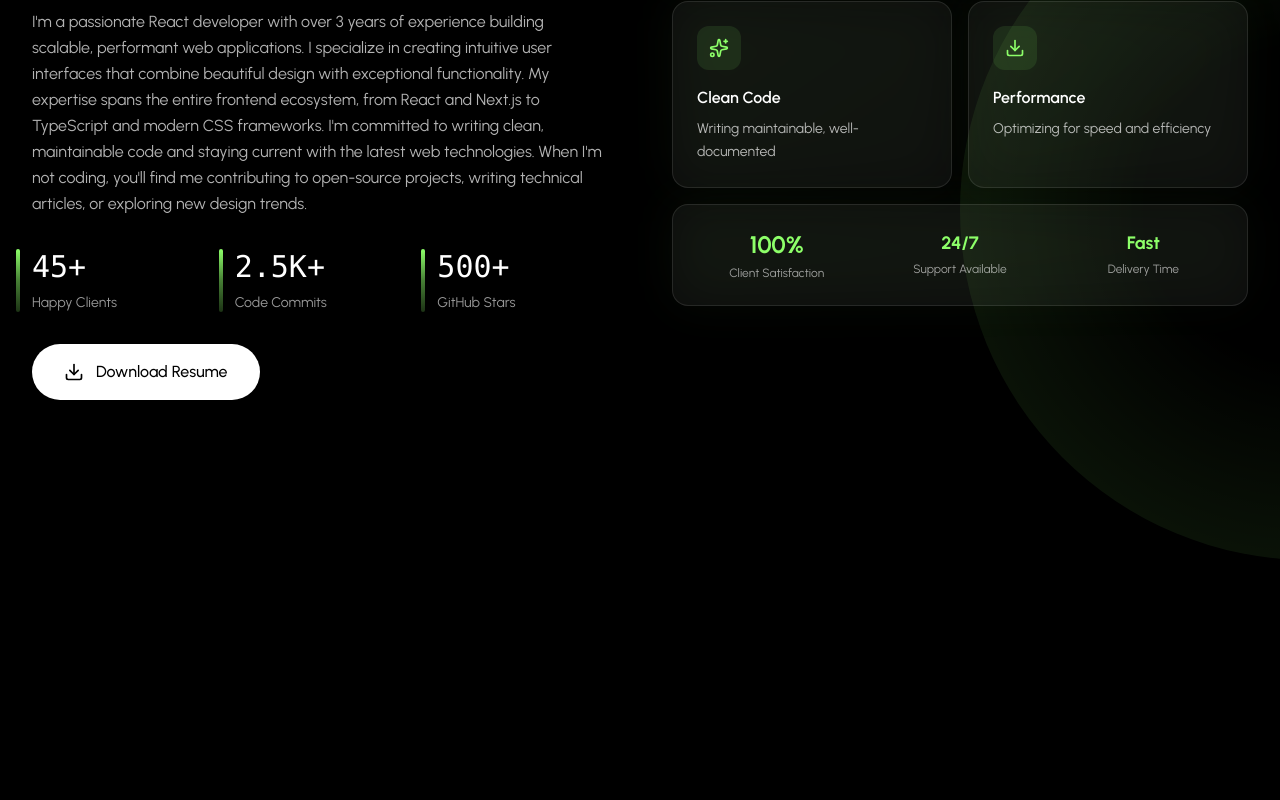
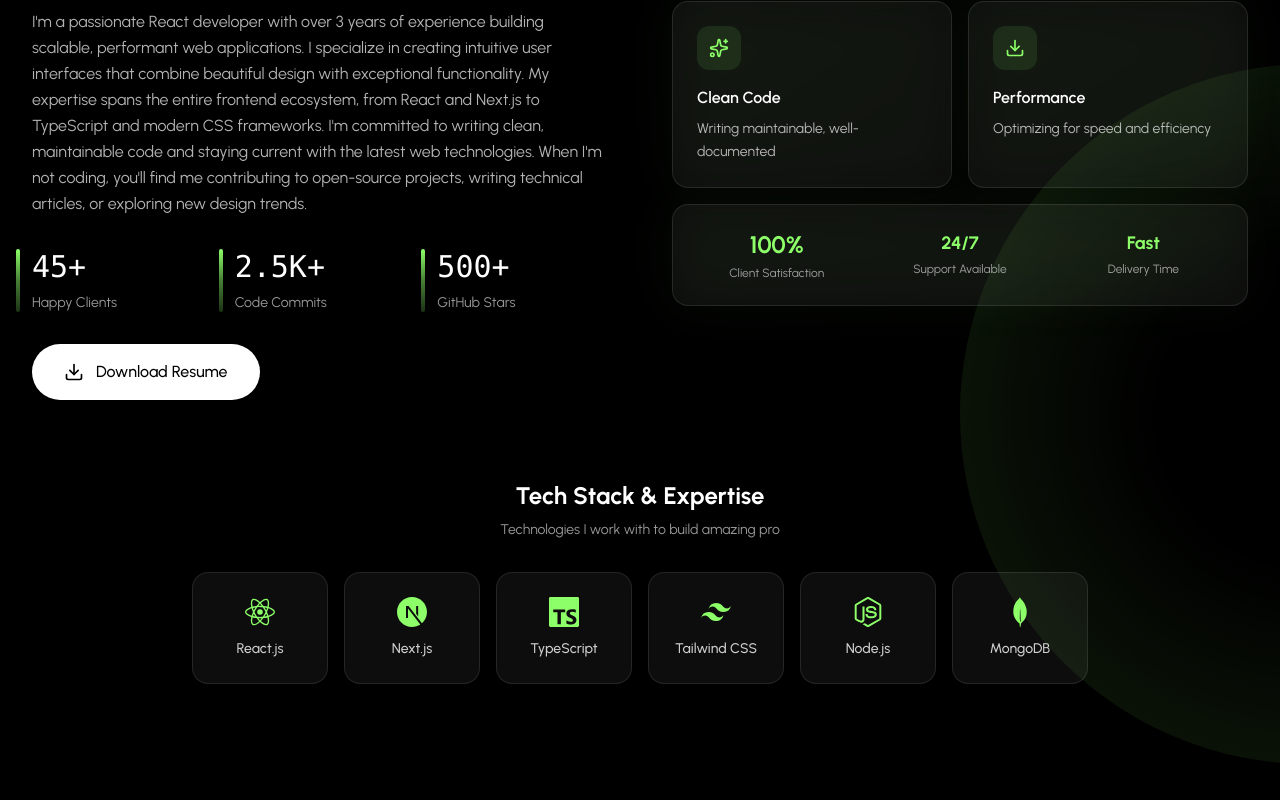
Before and after one commit to alexbalak21/Portfolio, a React app: page / in a window 1280 px wide. Shown: the part 1120-1920 px from the top of the page. Built offline with nearby package versions, Linux system fonts and the light colour scheme; the HTML template or start-up script is replaced by a standard one.

Commit message:
Skills implemented

```diff
--- a/src/components/sections/About.tsx
+++ b/src/components/sections/About.tsx
@@ -27,11 +27,14 @@ const About = () => {
       <RadialGradientBackground variant="about" />
 
       <div className="relative z-10 max-w-7xl mx-auto px-4 sm:px-6 lg:px-8">
+
         {/* Main Grid */}
         <div className="grid grid-cols-1 lg:grid-cols-2 gap-16 items-center mb-20">
-          {/* Left Column - Content */}
+
+          {/* Left Column */}
           <div className="flex flex-col gap-12">
             <div className="flex flex-col gap-8">
+
               {/* Title */}
               <FadeIn delay={60}>
                 <div className="inline-flex items-center gap-2.5 px-5 py-2.5 border border-primary/30 bg-primary/10 rounded-full w-fit">
@@ -86,9 +89,11 @@ const About = () => {
             </div>
           </div>
 
-          {/* Right Column – Info Grid */}
+          {/* Right Column */}
           <FadeIn delay={200}>
             <div className="grid grid-cols-2 gap-4">
+
+              {/* Expertise Card */}
               <div className="col-span-2 relative group">
                 <div className="absolute inset-0 bg-linear-to-br from-primary/10 to-primary/5 rounded-2xl blur-xl opacity-50 group-hover:opacity-75 transition-opacity duration-300"></div>
                 <div className="relative bg-white/5 border border-white/10 rounded-2xl p-6 hover:border-primary/30 transition-all duration-300">
@@ -96,7 +101,6 @@ const About = () => {
                     <div className="p-3 bg-primary/10 rounded-xl">
                       <Code2 className="w-6 h-6 text-primary" />
                     </div>
-
                     <div className="flex-1">
                       <h3 className="text-lg font-semibold text-white mb-2">Expertise</h3>
                       <p className="text-sm text-white/70 leading-relaxed">
@@ -107,6 +111,7 @@ const About = () => {
                 </div>
               </div>
 
+              {/* Clean Code */}
               <div className="relative group">
                 <div className="absolute inset-0 bg-linear-to-br from-primary/10 to-primary/5 rounded-2xl blur-xl opacity-50 group-hover:opacity-75 transition-opacity duration-300"></div>
                 <div className="relative bg-white/5 border border-white/10 rounded-2xl p-6 hover:border-primary/30 transition-all duration-300">
@@ -120,6 +125,7 @@ const About = () => {
                 </div>
               </div>
 
+              {/* Performance */}
               <div className="relative group">
                 <div className="absolute inset-0 bg-linear-to-br from-primary/10 to-primary/5 rounded-2xl blur-xl opacity-50 group-hover:opacity-75 transition-opacity duration-300"></div>
                 <div className="relative bg-white/5 border border-white/10 rounded-2xl p-6 hover:border-primary/30 transition-all duration-300 h-full">
@@ -133,6 +139,7 @@ const About = () => {
                 </div>
               </div>
 
+              {/* Stats Row */}
               <div className="col-span-2 relative group">
                 <div className="absolute inset-0 bg-linear-to-br from-primary/10 to-primary/5 rounded-2xl blur-xl opacity-50 group-hover:opacity-75 transition-opacity duration-300"></div>
                 <div className="relative bg-white/5 border border-white/10 rounded-2xl p-6 hover:border-primary/30 transition-all duration-300">
@@ -141,12 +148,10 @@ const About = () => {
                       <div className="text-2xl font-bold text-primary mb-1">100%</div>
                       <div className="text-xs text-white/60">Client Satisfaction</div>
                     </div>
-
                     <div>
                       <div className="text-lg font-bold text-primary mb-1">24/7</div>
                       <div className="text-xs text-white/60">Support Available</div>
                     </div>
-
                     <div>
                       <div className="text-lg font-bold text-primary mb-1">Fast</div>
                       <div className="text-xs text-white/60">Delivery Time</div>
@@ -154,15 +159,45 @@ const About = () => {
                   </div>
                 </div>
               </div>
+
             </div>
           </FadeIn>
+        </div>
 
-        </div>
+        {/* Skills Grid Section */}
+        <FadeIn delay={500}>
+          <div className="flex flex-col items-center gap-8">
+            <div className="text-center max-w-2xl">
+              <h3 className="text-2xl font-bold text-white mb-2">
+                Tech Stack & Expertise
+              </h3>
+              <p className="text-sm text-white/60">
+                Technologies I work with to build amazing pro
+              </p>
+            </div>
+
+            <div className="grid grid-cols-2 md:grid-cols-3 lg:grid-cols-6 gap-4 w-full max-w-4xl">
+              {skills.map((skill, index) => (
+                <div
+                  key={index}
+                  className="group relative bg-white/5 hover:bg-white/10 border border-white/10 hover:border-primary/50 rounded-2xl p-6 flex flex-col items-center justify-center gap-3 transition-all duration-300 hover:scale-105"
+                >
+                  <skill.icon className="text-3xl text-primary" />
+                  <div className="text-sm text-white/80 font-medium text-center">
+                    {skill.name}
+                  </div>
+
+                  {/* Hover Glow Effect */}
+                  <div className="absolute inset-0 bg-linear-to-br from-primary/0 to-primary/0 group-hover:from-primary/10 group-hover:to-primary/10 rounded-2xl transition-all duration-300"></div>
+                </div>
+              ))}
+            </div>
+          </div>
+        </FadeIn>
+
       </div>
     </section>
   );
 };
 
-// https://youtu.be/UQVB8fe_b4E?si=1PoBlpv5NVUOc0ee&t=4065
-
 export default About;
--- a/src/components/sections/Skills.tsx
+++ b/src/components/sections/Skills.tsx
@@ -1,5 +1,155 @@
-export default function Skills() {
+import { skills } from "../../data/skills";
+import * as Icons from "lucide-react";
+import FadeIn from "../animations/FadeIn";
+
+const Skills = () => {
+  // Categorize skills
+  const skillCategories = {
+    "Frontend Development": [
+      skills.find((s) => s.name === "React.js"),
+      skills.find((s) => s.name === "JavaScript"),
+      skills.find((s) => s.name === "TypeScript"),
+      skills.find((s) => s.name === "Next.js"),
+      skills.find((s) => s.name === "Tailwind CSS"),
+      skills.find((s) => s.name === "Redux"),
+    ].filter(Boolean),
+
+    "Backend & APIs": [
+      skills.find((s) => s.name === "Node.js"),
+      skills.find((s) => s.name === "REST APIs"),
+    ].filter(Boolean),
+
+    "Tools & Others": [
+      skills.find((s) => s.name === "Git & GitHub"),
+      skills.find((s) => s.name === "Responsive Design"),
+      skills.find((s) => s.name === "Figma"),
+      skills.find((s) => s.name === "Vite"),
+    ].filter(Boolean),
+  };
+
+  // Level color
+  const getLevelColor = (level: string) => {
+    const colors = {
+      Expert: "text-[#8DFF69] bg-[#8DFF69]/20 border-[#8DFF69]/30",
+      Advanced: "text-cyan-400 bg-cyan-500/20 border-cyan-500/30",
+      Intermediate: "text-emerald-400 bg-emerald-500/20 border-emerald-500/30",
+    };
+    return colors[level] || "text-gray-400 bg-gray-500/20 border-gray-500/30";
+  };
+
+  // Dummy proficiency converter (fix your logic here)
+  const getProficiencyLevel = (level: string) => {
+    switch (level) {
+      case "Expert":
+        return 100;
+      case "Advanced":
+        return 80;
+      case "Intermediate":
+        return 60;
+      default:
+        return 40;
+    }
+  };
+
   return (
-    <div>Skills</div>
-  )
-}
+    <section id="skills" className="relative py-20 bg-black overflow-hidden">
+      {/* Animated background */}
+      <div className="absolute inset-0 overflow-hidden">
+        <div className="absolute top-1/4 left-0 w-96 h-96 bg-primary/10 rounded-full blur-3xl opacity-50" />
+        <div className="absolute bottom-1/4 right-0 w-96 h-96 bg-primary/10 rounded-full blur-3xl opacity-50" />
+      </div>
+
+      <div className="relative z-10 max-w-7xl mx-auto px-4 sm:px-6 lg:px-8">
+        {/* Header */}
+        <FadeIn delay={100}>
+          <div className="text-center mb-16">
+            <div className="inline-flex items-center gap-2 px-4 py-2 bg-primary/10 border border-primary/30 rounded-full mb-6">
+              <Icons.Sparkles className="w-4 h-4 text-primary" />
+              <span className="text-sm text-primary font-medium">My Expertise</span>
+            </div>
+
+            <h2 className="text-4xl lg:text-5xl font-normal text-white mb-4">
+              Skills & Technologies
+              </h2>
+
+            <p className="text-lg text-white/60 max-w-2xl mx-auto">
+              A comprehensive overview of my technical skills and proficiencies,
+              showcasing the tools and technologies I excel in to create
+              impactful digital solutions.
+            </p>
+          </div>
+        </FadeIn>
+
+        {/* Skills Categories */}
+        <div className="grid grid-cols-1 lg:grid-col-3 gap-8">
+          {Object.entries(skillCategories).map(
+            ([category, categorySkills], categoryIndex) => (
+              <FadeIn key={category} delay={categoryIndex * 100}>
+                <div className="relative bg-white/5 border border-white/10 rounded-2xl p-6 hover:border-primary/30 transition-all duration-300 group">
+                  {/* Category Title */}
+                  <div className="flex items-center gap-3 mb-6 pb-4 border-b border-white/10">
+                    <div className="w-1 h-8 bg-linear-to-b from-primary/10 rounded-full"></div>
+                    <h3 className="text-xl font-medium text-white">{category}</h3>
+                  </div>
+
+                  {/* Skills List */}
+                  <div className="space-y-5">
+                    {categorySkills.map((skill) => {
+                      const IconComponent =
+                        Icons[skill.icon] || Icons.Code2;
+                      const proficiency = getProficiencyLevel(skill.level);
+
+                      return (
+                        <div key={skill.id} className="space-y-2">
+                          <div className="flex items-center justify-between">
+                            {/* Icon */}
+                            <div className="flex items-center gap-3">
+                              <div className="p-2 bg-white/5 rounded-lg">
+                                <IconComponent className="w-5 h-5 text-primary" />
+                              </div>
+                            </div>
+
+                            {/* Info */}
+                            <div>
+                              <div className="text-sm font-medium text-white">
+                                {skill.name}
+                                </div>
+                              <div className="text-xs text-white/50">
+                                {skill.experience}
+                                </div>
+
+                              <span
+                                className={`text-xs px-2 py-1 rounded-full border ${getLevelColor(
+                                  skill.level
+                                )}`}
+                              >
+                                {skill.level}
+                              </span>
+                            </div>
+                          </div>
+
+                          {/* Proficiency Bar */}
+                          <div className="relative h-1.5 bg-white/5 rounded-full overflow-hidden">
+                            <div
+                              className="absolute top-0 left-0 h-full bg-linear-to-r from-primary/10 to-primary/80 rounded-full transition-all duration-1000 ease-out"
+                              style={{ width: `${proficiency}%` }}
+                            ></div>
+                          </div>
+                        </div>
+                      );
+                    })}
+                  </div>
+
+                  {/* Hover Glow */}
+                  <div className="absolute inset-0 bg-linear-to-br from-primary/0 to-primary/5 group-hover:from-primary/5 group-hover:to-primary/5 rounded-2xl transition-all duration-300 pointer-events-none "></div>
+                </div>
+              </FadeIn>
+            )
+          )}
+        </div>
+      </div>
+    </section>
+  );
+};
+
+export default Skills;
--- a/src/data/skills.ts
+++ b/src/data/skills.ts
@@ -1,31 +1,58 @@
-export const skills =
-[
+export const skills = [
   {
-    "id": 1,
-    "name": "React.js",
-    "icon": "Code2",
-    "level": "Expert",
-    "experience": "3+ years"
+    id: 1,
+    name: "React.js",
+    icon: "Code2",
+    level: "Expert",
+    experience: "3+ years",
   },
   {
-    "id": 2,
-    "name": "JavaScript",
-    "icon": "FileCode",
-    "level": "Expert",
-    "experience": "4+ years"
+    id: 2,
+    name: "JavaScript",
+    icon: "FileCode",
+    level: "Expert",
+    experience: "4+ years",
   },
   {
-    "id": 3,
-    "name": "TypeScript",
-    "icon": "FileType",
-    "level": "Advanced",
-    "experience": "2+ years"
+    id: 3,
+    name: "TypeScript",
+    icon: "FileType",
+    level: "Advanced",
+    experience: "2+ years",
   },
   {
-    "id": 4,
-    "name": "Next.js",
-    "icon": "Zap",
-    "level": "Advanced",
-    "experience": "2+ years"
-  }
-]
+    id: 4,
+    name: "Next.js",
+    icon: "Zap",
+    level: "Advanced",
+    experience: "2+ years",
+  },
+  {
+    id: 6,
+    name: "Node.js",
+    icon: "Server",
+    level: "Intermediate",
+    experience: "2+ years",
+  },
+  {
+    id: 7,
+    name: "Git & GitHub",
+    icon: "GitBranch",
+    level: "Advanced",
+    experience: "4+ years",
+  },
+  {
+    id: 8,
+    name: "Redux",
+    icon: "Database",
+    level: "Advanced",
+    experience: "2+ years",
+  },
+  {
+    id: 9,
+    name: "REST APIs",
+    icon: "Globe",
+    level: "Advanced",
+    experience: "3+ years",
+  },
+];
```
